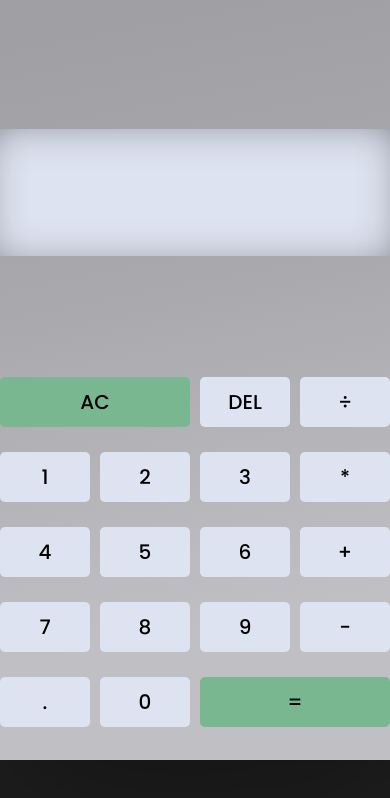
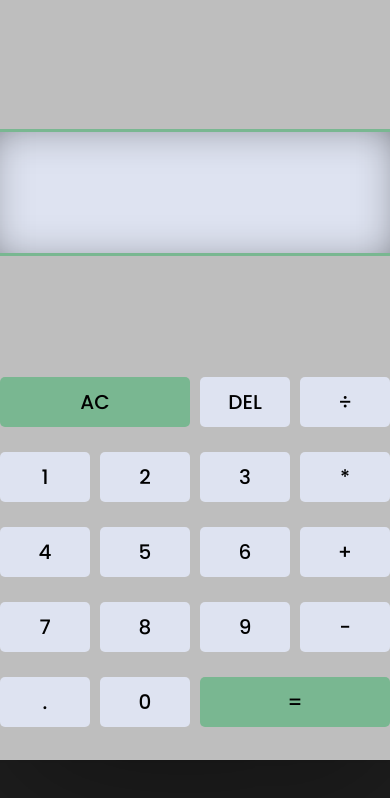
Before and after one commit to giovanniclopes/calculator, a plain HTML site: page index.html in a window 390 px wide. Drawn offline with Linux system fonts and the light colour scheme.

Commit message:
Update style.css

```diff
--- a/style.css
+++ b/style.css
@@ -42,6 +42,7 @@ body {
 
 @media (max-width: 600px) {
     .calculator-grid {
+        background: rgb(190, 190, 190);
         padding-top: 20px;
         width: auto;
         border: none;
@@ -97,6 +98,7 @@ button:active {
 @media (max-width: 600px) {
     .output {
     margin: 10px 0 10px 0;
+    border: 3px solid var(--main-color);
     }
 }
 
```
